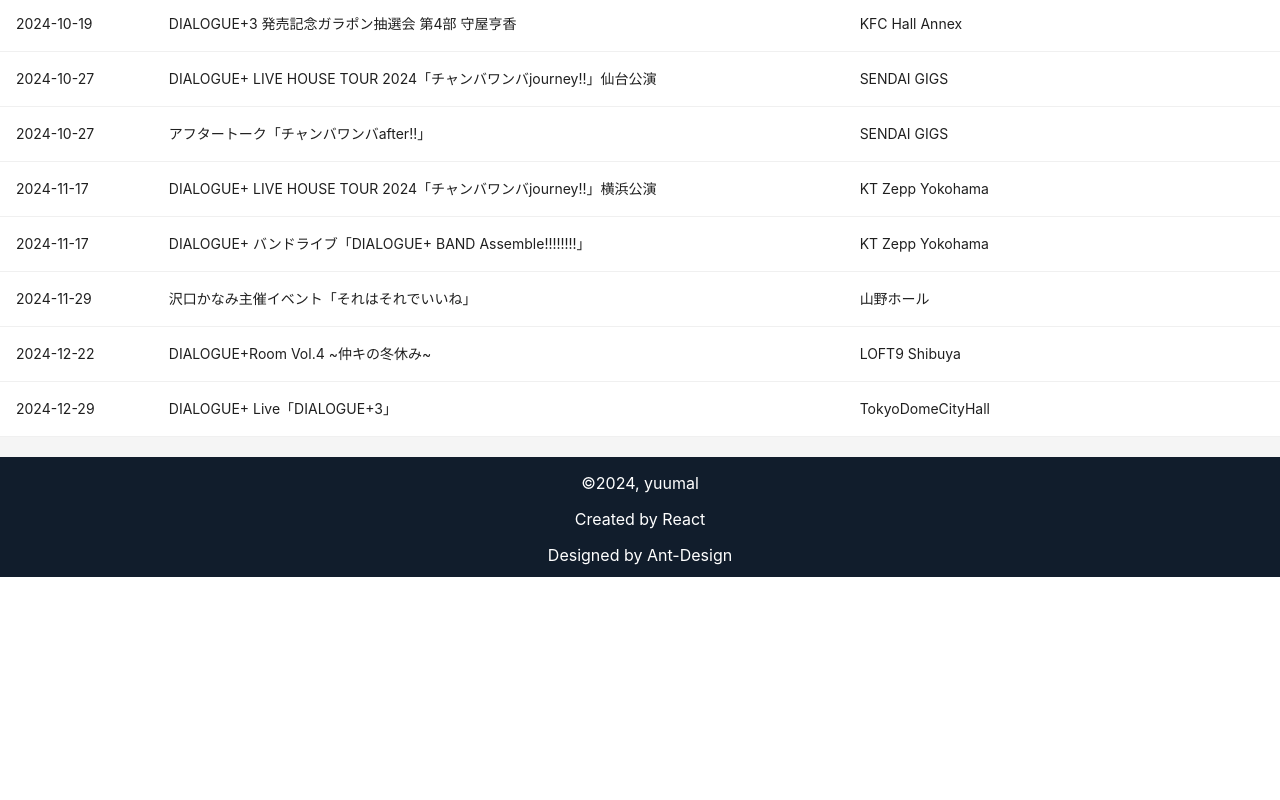
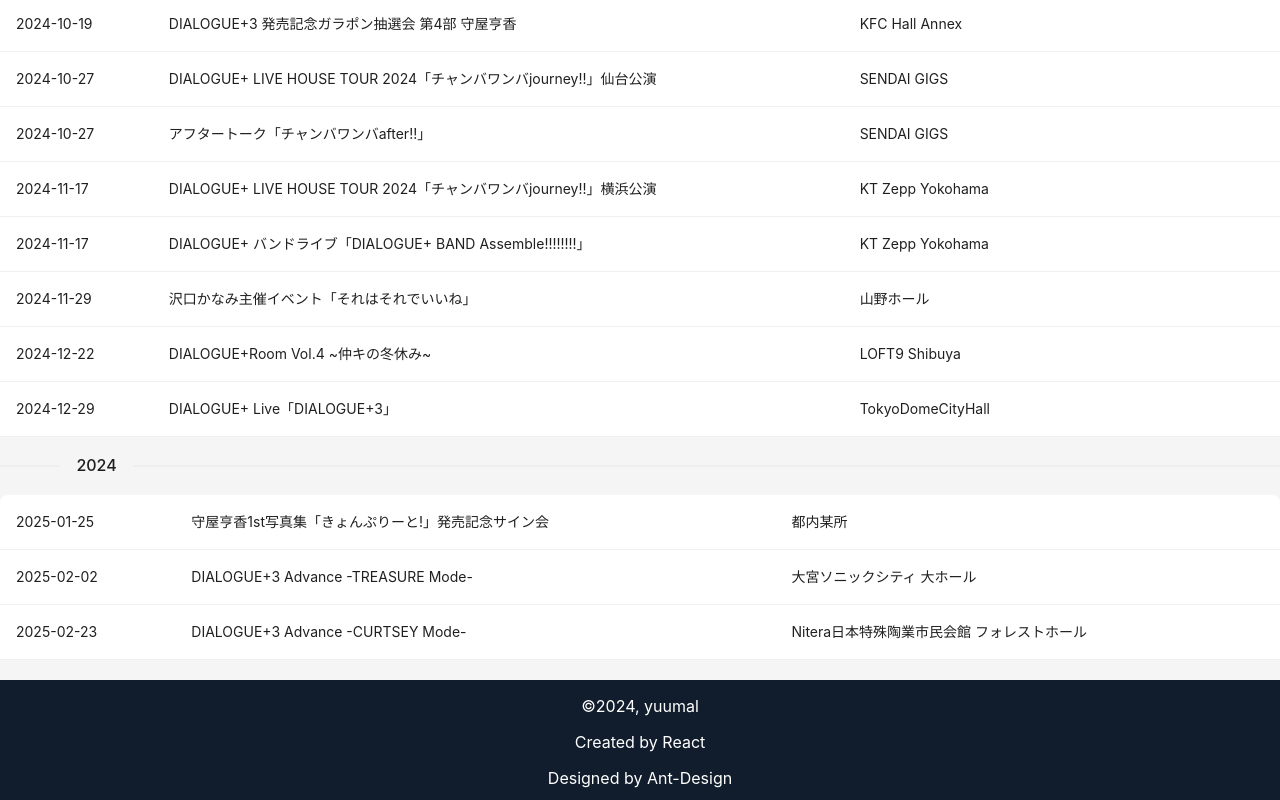
Before and after one commit to h-yki/HomePage-beta, a React (Create React App) app: page /Eventlog in a window 1280 px wide. Shown: the part 2399-3199 px from the top of the page. Before the commit the page ends 2976 px from the top, so only its background shows below. Built offline with nearby package versions, Linux system fonts and the light colour scheme.

Commit message:
2025/01 イベント追加

```diff
--- a/package.json
+++ b/package.json
@@ -3,6 +3,9 @@
   "version": "0.1.0",
   "private": true,
   "dependencies": {
+    "@emotion/react": "^11.13.5",
+    "@emotion/styled": "^11.13.5",
+    "@mui/material": "^6.1.10",
     "@testing-library/jest-dom": "^5.17.0",
     "@testing-library/react": "^13.4.0",
     "@testing-library/user-event": "^13.5.0",
--- a/src/Contents/Eventlog.jsx
+++ b/src/Contents/Eventlog.jsx
@@ -1,6 +1,6 @@
 import React from 'react';
 import { Typography, Divider, Table } from 'antd';
-import { Events_2021, Events_2022, Events_2023, Events_2024 } from '../Data/EventDataBase';
+import { Events_2021, Events_2022, Events_2023, Events_2024, Events_2025 } from '../Data/EventDataBase';
 import "../styles/Eventlog.css"
 
 const { Text } = Typography;
@@ -44,6 +44,10 @@
       <Divider orientation="left">2024</Divider>
       <Table columns={columns} dataSource={Events_2024} pagination={false} showHeader={false} />
     </div>
+    <div className="2025" id='2025'>
+      <Divider orientation="left">2024</Divider>
+      <Table columns={columns} dataSource={Events_2025} pagination={false} showHeader={false} />
+    </div>
     </>
   );
 };
--- a/src/Data/EventDataBase.jsx
+++ b/src/Data/EventDataBase.jsx
@@ -214,3 +214,21 @@
       place: "TokyoDomeCityHall",
     },
   ];
+
+  export const Events_2025 = [
+    {
+      date: "2025-01-25",
+      performance: "守屋亨香1st写真集「きょんぷりーと!」発売記念サイン会",
+      place: "都内某所",
+    },
+    {
+      date: "2025-02-02",
+      performance: "DIALOGUE+3 Advance -TREASURE Mode-",
+      place: "大宮ソニックシティ 大ホール",
+    },
+    {
+      date: "2025-02-23",
+      performance: "DIALOGUE+3 Advance -CURTSEY Mode-",
+      place: "Nitera日本特殊陶業市民会館 フォレストホール",
+    },
+  ];
```
Also changed, not shown: 1 other file (tests, documents, lock files or other folders).
